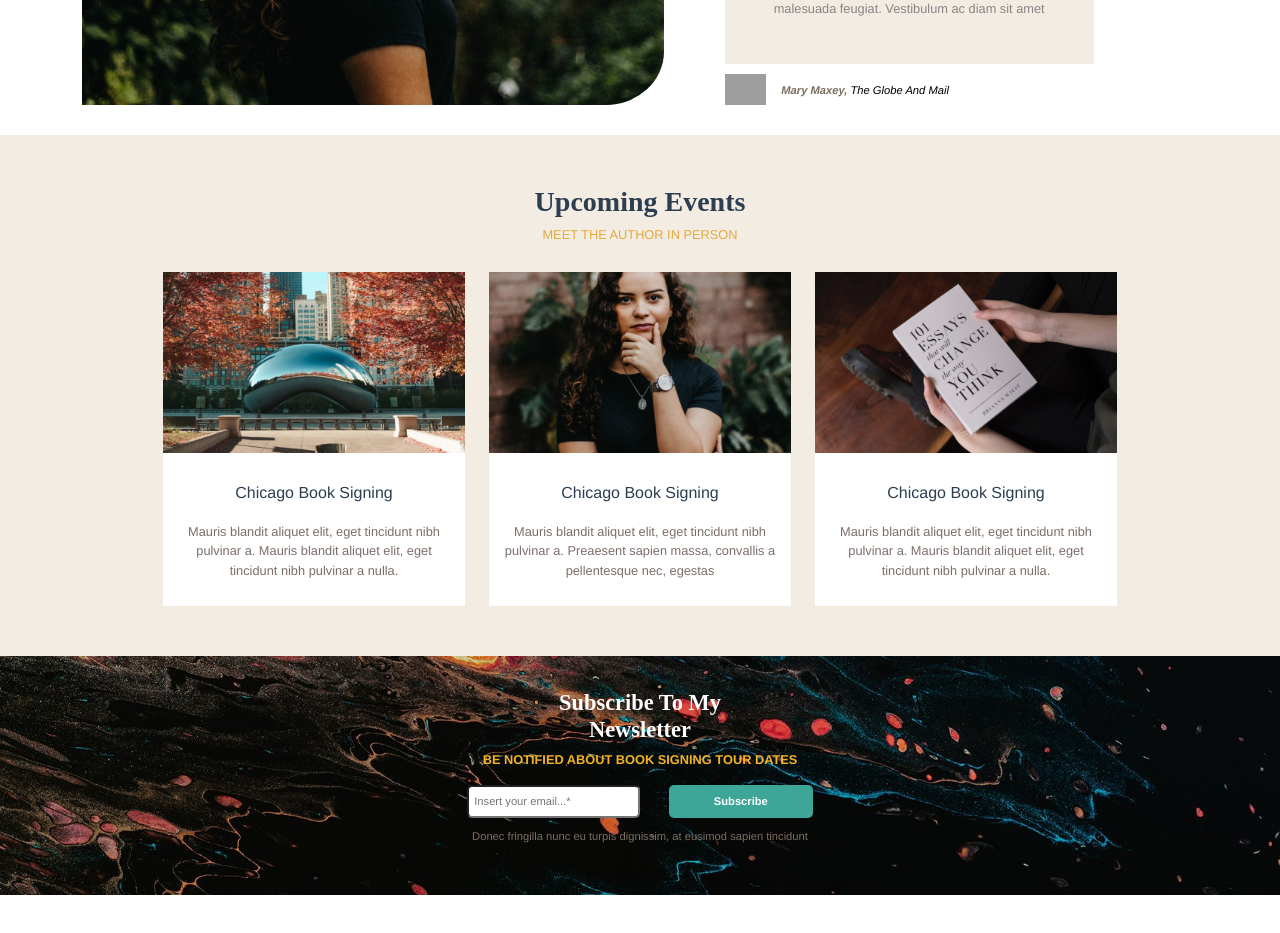
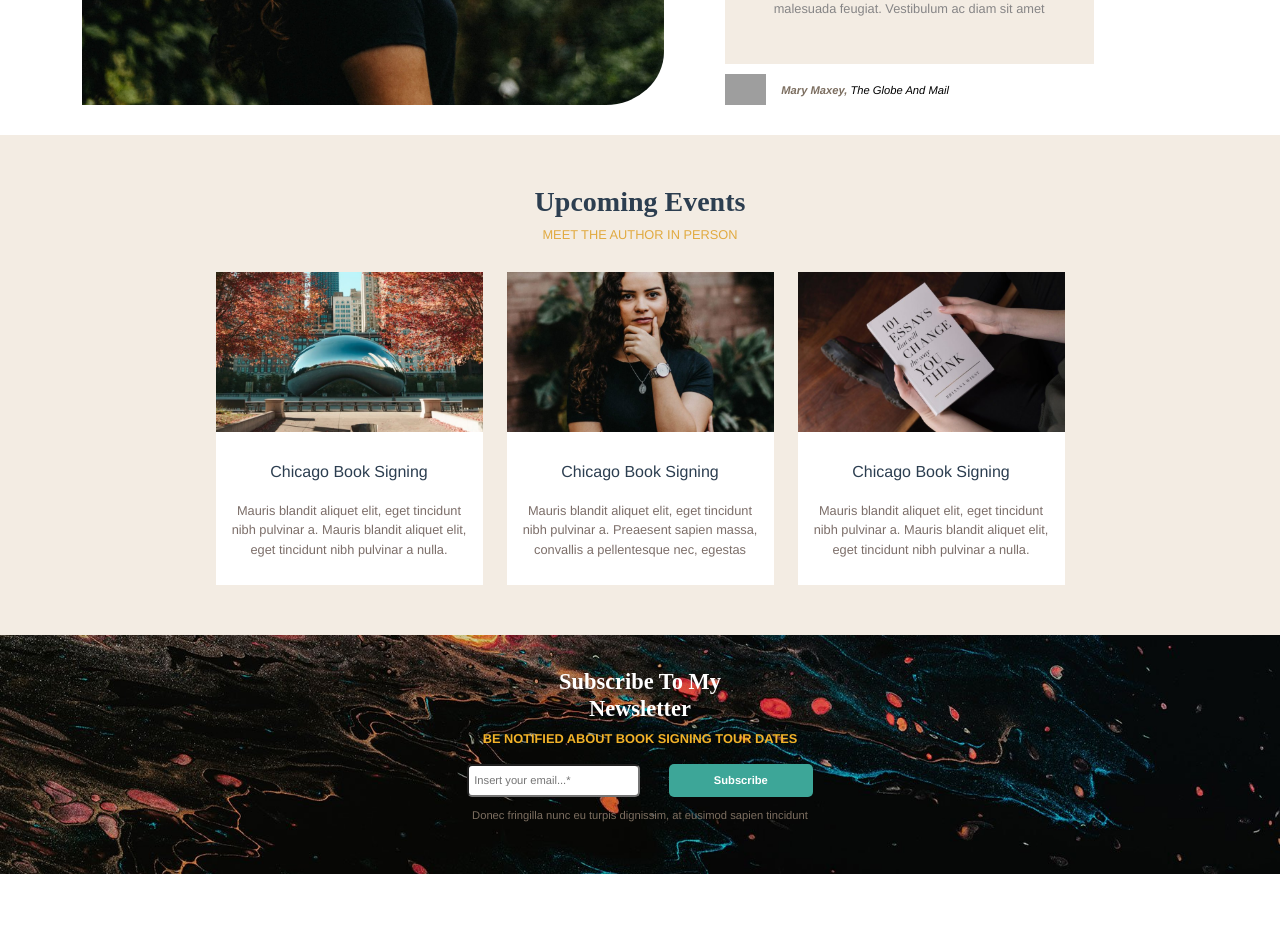
Before and after one commit to Andrea1302/proj-html-vuejs, a Vue app: page / in a window 1280 px wide. Shown: the part 1680-2613 px from the top of the page. Built offline with nearby package versions, Linux system fonts and the light colour scheme; grey boxes are pictures that could not be loaded; a web font is replaced by a local one.

Commit message:
fix: change structure in upcoming component

```diff
--- a/src/components/Upcoming.vue
+++ b/src/components/Upcoming.vue
@@ -1,6 +1,7 @@
 <template>
-    <section id="upcoming">
-        <h3 class="text-center">
+    <section>
+        <div class="container" id="upcoming">
+            <h3 class="text-center">
             Upcoming Events
         </h3>
         <h5 class="text-center">
@@ -50,6 +51,7 @@
                 </div>
             </div>
         </div>
+        </div>
     </section>
 </template>
 
@@ -63,9 +65,11 @@ export default {
 
 <!-- Add "scoped" attribute to limit CSS to this component only -->
 <style scoped lang="scss">
+section{
+    background-color: #f3ece3;
+}
 #upcoming{
     padding: 50px 0;
-    background-color: #f3ece3;
     .contenitore_description{
         background-color: white;
         padding: 10px;
```
